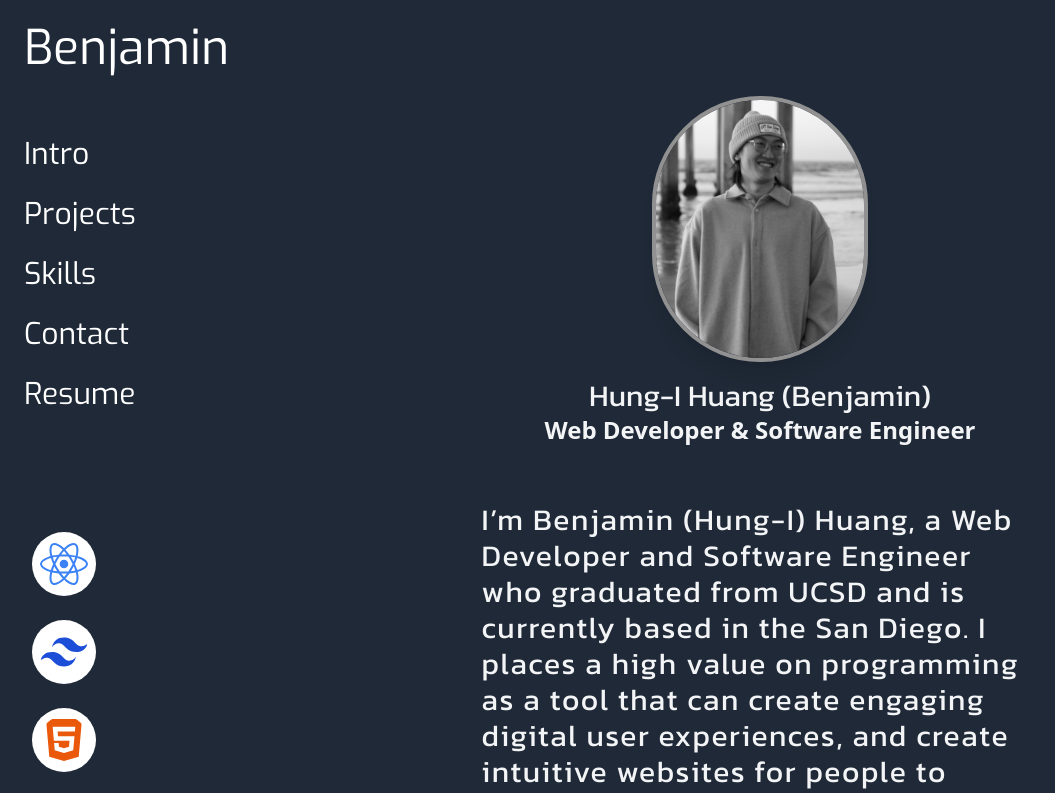
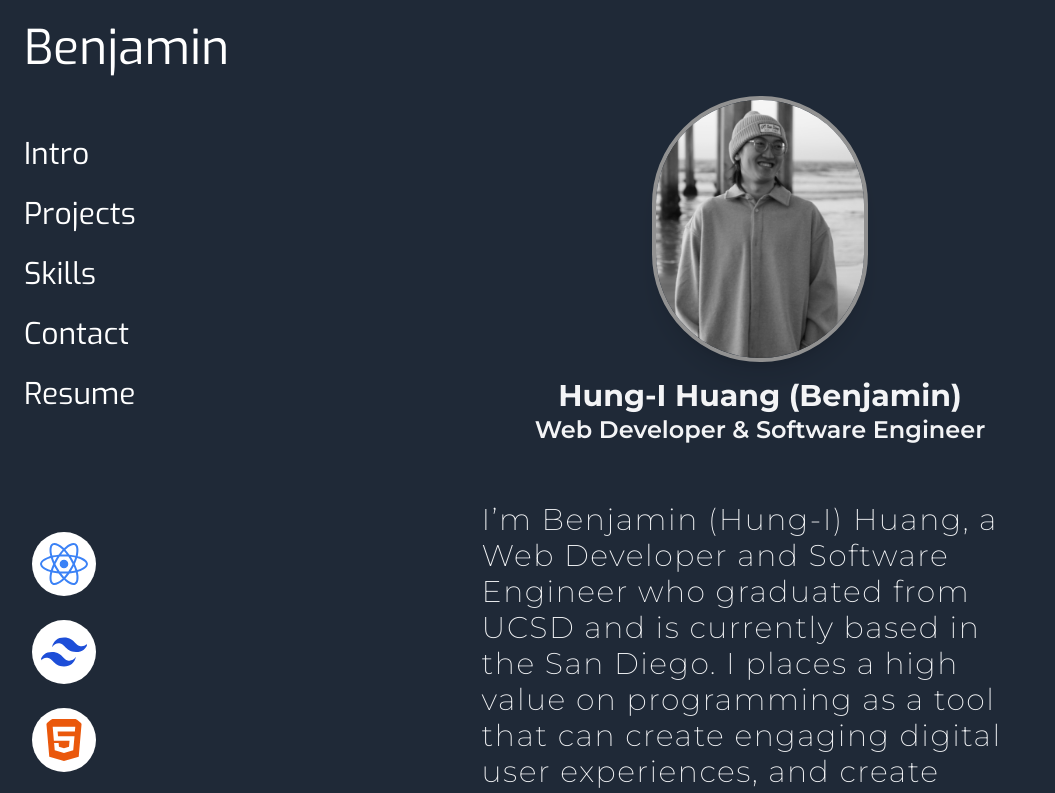
Before and after one commit to BenjaminnHuang/ReactPortfolio, a React (Vite) app: page / in a window 1280 px wide. Shown: the top 793 px of the page, without its empty margins (0-1055 px from the left). Built offline with nearby package versions, Linux system fonts and the light colour scheme.

Commit message:
first commit

```diff
--- a/index.html
+++ b/index.html
@@ -8,7 +8,7 @@
 
     <link rel="preconnect" href="https://fonts.googleapis.com">
     <link rel="preconnect" href="https://fonts.gstatic.com" crossorigin>
-    <link href="https://fonts.googleapis.com/css2?family=Exo:ital,wght@0,400;0,500;1,400&family=Inter:wght@100;200;300;400;500;600;700;800;900&family=Kanit:wght@200;300;400;600&display=swap" rel="stylesheet">
+    <link href="https://fonts.googleapis.com/css2?family=Exo:ital,wght@0,400;0,500;1,400&family=Inter:wght@100;200;300;400;500;600;700;800;900&family=Kanit:wght@200;300;400;600&family=Montserrat:wght@200;600;700&family=Titillium+Web:wght@300;700&display=swap" rel="stylesheet">
   </head>
   <body>
     <div id="root"></div>
--- a/src/components/Contact.jsx
+++ b/src/components/Contact.jsx
@@ -46,7 +46,7 @@ const Contact = () => {
           <Nav/>
 
           <div className='flex flex-col mx-auto justify-center h-auto'>
-            <h1 className='text-center mt-36 text-white lg md:text-3xl lg:text-5xl'>Contact Me!</h1>
+            <h1 className='text-center mt-36 text-white lg md:text-3xl lg:text-5xl font-Exo italic font-bold'>Contact Me!</h1>
             <form className=' mt-10 bg-gray-500 border-b-4 border-r-4 shadow-md border-gray-700 p-8 rounded-lg w-fit lg:h-full self-center text-center text-black flex flex-col hover:border-b-8 hover:border-r-8'>
               <div className='flex-col lg:flex-row flex gap-5'>
                 <input className='rounded-lg p-2  lg:w-1/2 border-r-4 border-b-4 border-black focus:bg-gray-200' placeholder='First Name' type="text" value={formData.first_name} name="first_name" onChange={handleForm}/>
--- a/src/components/Intro.jsx
+++ b/src/components/Intro.jsx
@@ -13,11 +13,11 @@ const Intro = () => {
             <img src="../assets/selfie.png" className='rounded-full border-4
              border-indigo-400 w-1/6 grayscale hover:grayscale-0 duration-500 shadow-xl lg:w-2/5 md:w-1/5'/>
 
-            <h1 className='text-xl mt-4 font-Kanit lg:text-3xl md:text-2xl'>Hung-I Huang (Benjamin)</h1>
-            <p className='font-semibold text-lg lg:text-2xl md:text-xl'>Web Developer & Software Engineer</p>
+            <h1 className='text-xl mt-4 font-Montserrat font-bold lg:text-3xl md:text-2xl'>Hung-I Huang (Benjamin)</h1>
+            <p className='font-semibold font-Montserrat text-lg lg:text-2xl md:text-xl'>Web Developer & Software Engineer</p>
           </div>
 
-          <div className=' md:text-xl mt-4 w-full text-start md:w-4/5 h-auto lg:w-3/5 p-6 font-Kanit lg:text-3xl tracking-wider leading-relaxed hover:bg-slate-700 duration-300 rounded-lg'>
+          <div className=' md:text-xl mt-4 w-full text-start md:w-4/5 h-auto lg:w-3/5 p-6 font-Montserrat lg:text-3xl tracking-wider leading-relaxed hover:bg-slate-700 duration-300 rounded-lg'>
           I’m Benjamin (Hung-I) Huang, a Web Developer and Software Engineer who graduated from UCSD and is currently based in the San Diego. I places a high value on programming
            as a tool that can create engaging digital user experiences, and create intuitive websites for people to navigate through the tech world. I specializes in building interactive
            websites, programming, and game design.
--- a/src/components/ProjectItems.jsx
+++ b/src/components/ProjectItems.jsx
@@ -17,9 +17,9 @@ function ProjectItems({link, title, description, image, languagues, vid}){
 
     return(
         <div className="flex flex-col">
-            <h1 className="text-white text-lg md:text-4xl mb-4">{title}</h1>
+            <h1 className="text-white text-2xl xl:text-6xl lg:text-5xl md:text-4xl mb-4 font-Titilium font-bold">{title}</h1>
 
-            <div className="overflow-hidden h-auto xl:max-w-md max-w-sm">
+            <div className="overflow-hidden h-auto xl:max-w-md max-w-sm font-Titilium">
                 {/*Image 770 x 770*/}
                 <a href={link} target="_blank">{projectLabel}</a>
 
--- a/tailwind.config.js
+++ b/tailwind.config.js
@@ -13,6 +13,8 @@ export default {
         inter:['inter', 'serif'],
         Kanit:['Kanit'],
         Exo:['exo'],
+        Montserrat:['Montserrat', 'sans-serif'],
+        Titilium:['Titillium Web', 'sans-serif']
       }
     },
   },
```
